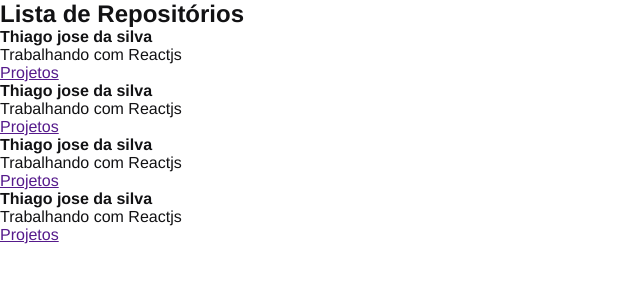
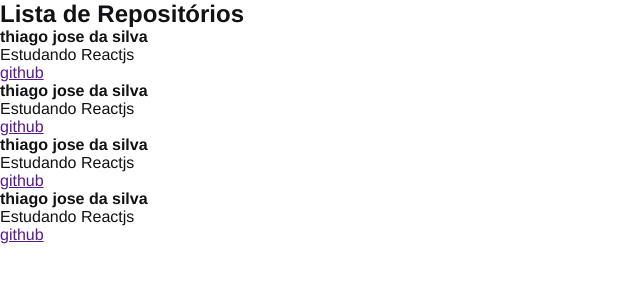
Before and after one commit to thiagoadssilva/RocketSeatIgniteFundamentoReactjs01GithubExplorer, a React app: page / in a window 1280 px wide. Shown: the top 300 px of the page, without its empty margins (0-640 px from the left). Built offline with nearby package versions, Linux system fonts and the light colour scheme.

Commit message:
Conceito de propriedades dos componentes

```diff
--- /dev/null
+++ b/src/components/RepositoryItem.jsx
@@ -0,0 +1,9 @@
+export function RepositoryItem(props){
+    return(
+      <li>
+        <strong>{props.repository.name}</strong>
+        <p>{props.repository.description}</p>
+        <a href="">{props.repository.link}</a>
+      </li>
+    );
+}
--- a/src/components/RepositoryList.jsx
+++ b/src/components/RepositoryList.jsx
@@ -1,29 +1,20 @@
+import { RepositoryItem } from "./RepositoryItem";
+
+const repository = {
+  name: 'thiago jose da silva',
+  description: 'Estudando Reactjs',
+  link: 'github'
+}
+
 export function RepositoryList(){
     return(
       <section className="repository-list">
         <h1>Lista de Repositórios</h1>
-
         <ul>
-          <li>
-            <strong>Thiago jose da silva</strong>
-            <p>Trabalhando com Reactjs</p>
-            <a href="">Projetos</a>
-          </li>
-          <li>
-            <strong>Thiago jose da silva</strong>
-            <p>Trabalhando com Reactjs</p>
-            <a href="">Projetos</a>
-          </li>
-          <li>
-            <strong>Thiago jose da silva</strong>
-            <p>Trabalhando com Reactjs</p>
-            <a href="">Projetos</a>
-          </li>
-          <li>
-            <strong>Thiago jose da silva</strong>
-            <p>Trabalhando com Reactjs</p>
-            <a href="">Projetos</a>
-          </li>
+         <RepositoryItem repository={repository}/>
+         <RepositoryItem repository={repository}/>
+         <RepositoryItem repository={repository}/>
+         <RepositoryItem repository={repository}/>
         </ul>
       </section>
     );
```
